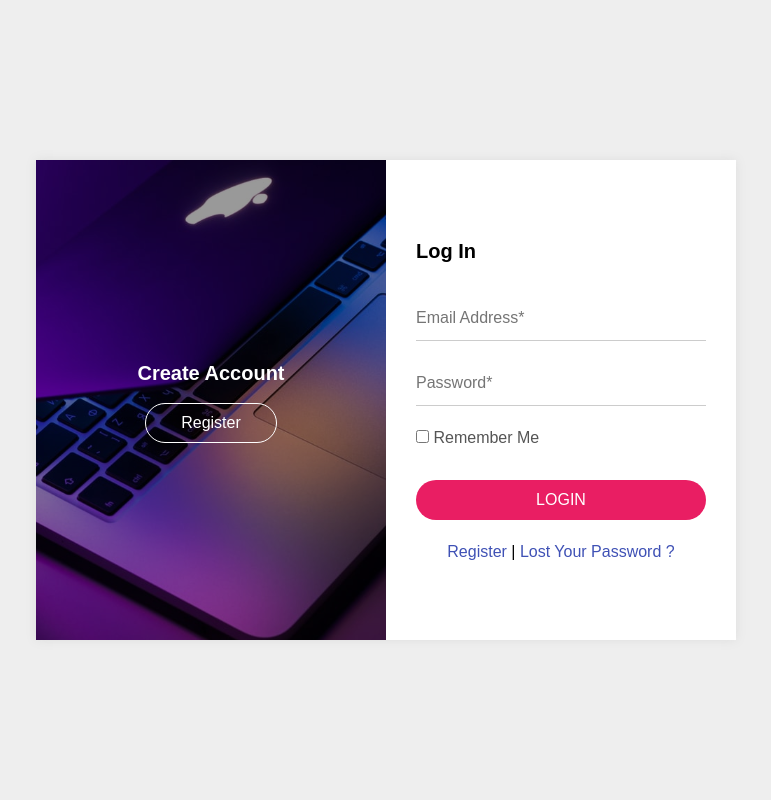
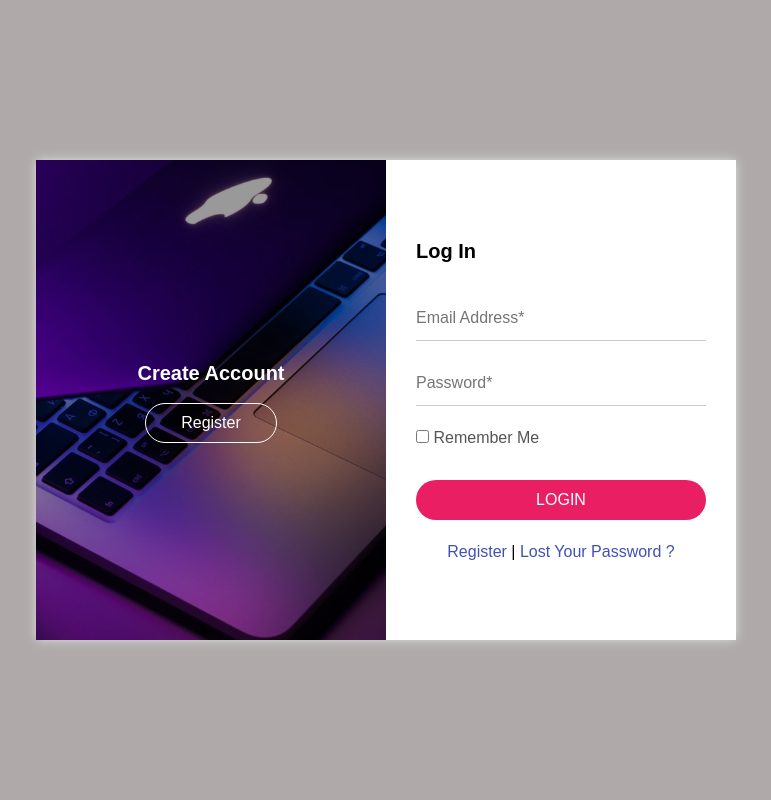
Before and after one commit to Sannasichottu/sliding-login---register, a PHP site: page / in a window 1280 px wide. Shown: the whole page, without its empty margins (254-1025 px from the left). Run offline with PHP 8.4, Linux system fonts and the light colour scheme.

Commit message:
background color added

```diff
--- a/style.css
+++ b/style.css
@@ -12,7 +12,7 @@ body {
 .login-page {
   min-height: 100vh;
   padding: 15px;
-  background-color: #eeeeee;
+  background-color: #afa9a9;
   display: flex;
   flex-wrap: wrap;
   align-items: center;
```
